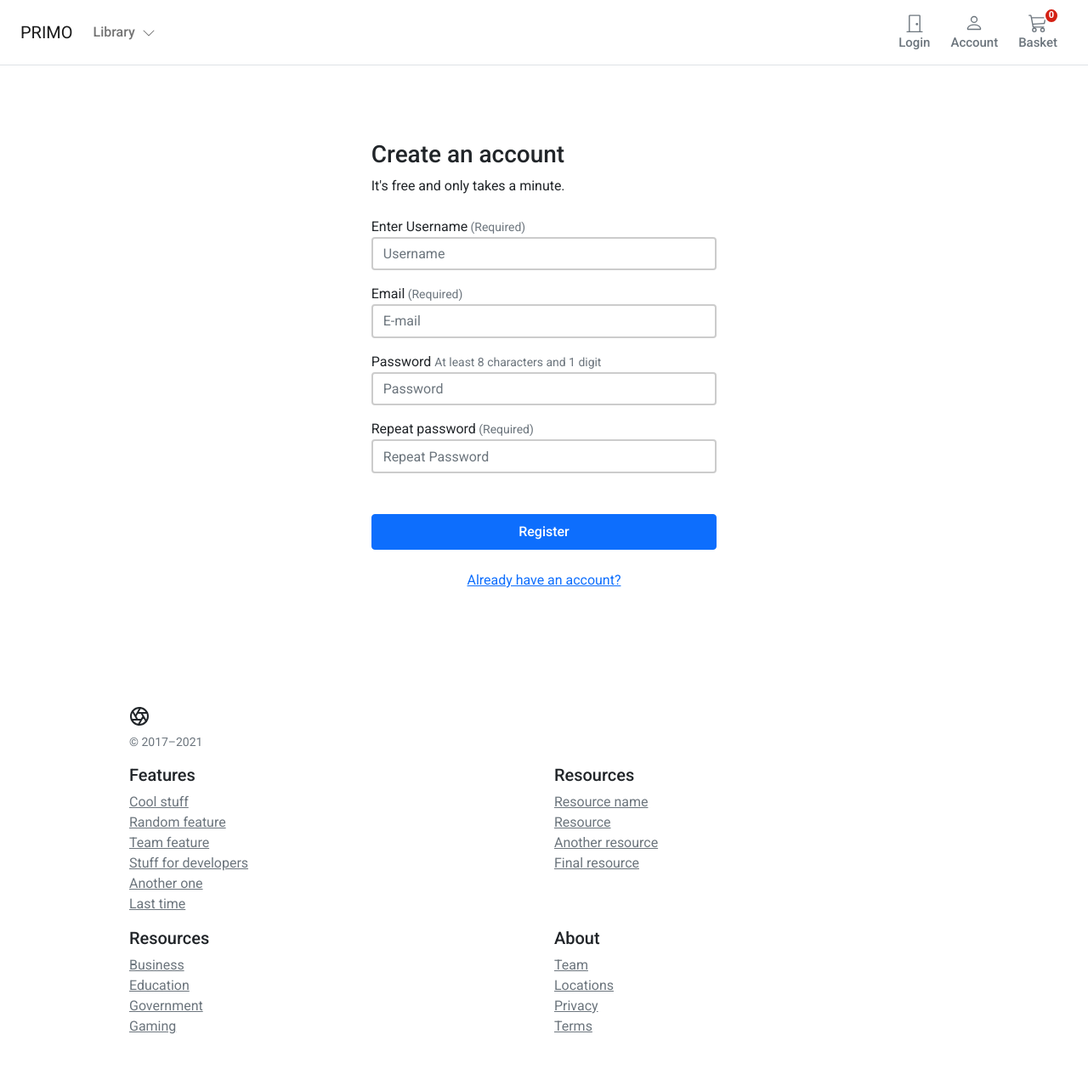
After one commit to michalBisikiewicz/ECM, a Django app: page /account/register/ in a window 1280 px wide. The commit adds this page. Shown: the whole page at 85% size. Run offline with Django 3.2, Linux system fonts and the light colour scheme; data that the repository does not hold is empty; parts of the project's set-up code (start-up, migrations or seed data) failed here and were passed over.

Commit message:
Email setup & templates

```diff
--- a/ECM/settings.py
+++ b/ECM/settings.py
@@ -140,3 +140,6 @@ MEDIA_ROOT = os.path.join(BASE_DIR, 'media/')
 AUTH_USER_MODEL = 'account.UserBase'
 LOGIN_REDIRECT_URL = '/account/dashboard'
 LOGIN_URL = '/account/login/'
+
+# Email setting
+EMAIL_BACKEND = 'django.core.mail.backends.console.EmailBackend'
--- a/ECM/urls.py
+++ b/ECM/urls.py
@@ -21,7 +21,8 @@ from django.urls import include, path
 urlpatterns = [
     path('admin/', admin.site.urls),
     path('', include('store.urls', namespace='store')),
-    path('basket/', include('basket.urls', namespace='basket'))
+    path('basket/', include('basket.urls', namespace='basket')),
+    path('account/', include('account.urls', namespace='account'))
 ]
 
 if settings.DEBUG:
--- a/account/forms.py
+++ b/account/forms.py
@@ -12,3 +12,33 @@ class RegistrationForm(forms.ModelForm):
     class Meta:
         model = UserBase
         fields = ('user_name', 'email',)
+
+    def clean_username(self):
+        user_name = self.cleaned_data['user_name'].lower()
+        r = UserBase.objects.filter(user_name=user_name)
+        if r.count():
+            raise forms.ValidationError('Username already exists')
+        return user_name
+
+    def clean_password2(self):
+        cd = self.cleaned_data
+        if cd['password'] != cd['password2']:
+            raise forms.ValidationError('Passwords do not match.')
+        return cd['password2']
+
+    def clean_email(self):
+        email = self.cleaned_data['email']
+        if UserBase.objects.filter(email=email).exists():
+            raise forms.ValidationError('Please use another email, that is already taken.')
+        return email
+
+    def __init__(self, *args, **kwargs):
+        super().__init__(*args, **kwargs)
+        self.fields['user_name'].widget.attrs.update(
+            {'class': 'form-control mb-3', 'placeholder': 'Username'})
+        self.fields['email'].widget.attrs.update(
+            {'class': 'form-control mb-3', 'placeholder': 'E-mail', 'name': 'email', 'id': 'id_email'})
+        self.fields['password'].widget.attrs.update(
+            {'class': 'form-control mb-3', 'placeholder': 'Password'})
+        self.fields['password2'].widget.attrs.update(
+            {'class': 'form-control', 'placeholder': 'Repeat Password'})
--- /dev/null
+++ b/account/urls.py
@@ -0,0 +1,9 @@
+from django.urls import path
+
+from . import views
+
+app_name = 'account'
+
+urlpatterns = [
+    path('register/', views.account_register, name='register'),
+    ]
--- a/account/views.py
+++ b/account/views.py
@@ -5,13 +5,13 @@ from django.utils.encoding import force_bytes
 from django.utils.http import urlsafe_base64_encode
 
 from .forms import RegistrationForm
+
+from .token import account_activation_token
 # Create your views here.
-from .token import account_activation_token
+
 
 
 def account_register(request):
-    if request.user.is_authenticated:
-        return redirect('/')
 
     if request.method == 'POST':
         registerForm = RegistrationForm(request.POST)
@@ -21,3 +21,17 @@ def account_register(request):
             user.set_password(registerForm.cleaned_data['password'])
             user.is_active = False
             user.save()
+            # Setup email
+            current_site = get_current_site(request)
+            subject = 'Active your account'
+            message = render_to_string('account/registration/account_activation_email.html', {
+                'user': user,
+                'domain': current_site.domain,
+                'uid': urlsafe_base64_encode(force_bytes(user.pk)),
+                'token': account_activation_token.make_token(user),
+            })
+            user.email_user(subject=subject, message=message)
+
+    else:
+        registerForm = RegistrationForm()
+        return render(request, 'account/registration/register.html', {'form': registerForm})
--- /dev/null
+++ b/templates/account/registration/register.html
@@ -0,0 +1,67 @@
+{% extends "store/base.html"%}
+{% block title %} Register {% endblock %}
+{% block content %}
+
+    <style>
+    .account-form input {
+        border: 2px solid #ccc;
+        height: calc(2em + .35rem + 2px);
+    }
+
+    .account-form input:focus {
+        border-color: #1497ff;
+        box-shadow: none;
+    }
+    </style>
+
+    <div class="container-fluid">
+        <div class="row no-gutter">
+            <div class="col-md-12">
+                <div class="login d-flex align-items-center py-5">
+                    <div class="container">
+                        <div class="row">
+                            <div class="col-12 col-lg-7  mx-auto">
+                                <form class="account-form p-4 rounded col-lg-10 mx-auto" action="." method="post">
+                                    {% csrf_token %}
+                                    <h3 class="mb-2">Create an account</h3>
+                                    <p class="mb-4">It's free and only takes a minute.</p>
+
+                                    {% if form.errors %}
+                                    <p>Please correct the following errors:</p>
+                                    {% for field in form %}
+                                    {% if field.errors %}
+                                    <div class="alert alert-primary" role="alert">
+                                        {{ field.label }}: {{ field.errors|striptags }}
+                                    </div>
+                                    {% endif %}
+                                    {% endfor %}
+                                    {% endif %}
+
+                                    <label>{{ form.user_name.label }}<span class="text-muted small">
+                                        (Required)</span></label>
+                                    {{ form.user_name }}
+                                    <label>{{ form.email.label}}<span class="text-muted small">
+                                            (Required)</span></label>
+                                    {{ form.email }}
+                                    <label>{{ form.password.label}}<span class="text-muted mb-4">
+                                            </span></label>
+                                     <small class="form-text text-muted mb-4 small">
+                                        At least 8 characters and 1 digit
+                                    </small>
+                                    {{ form.password }}
+                                    <label>{{ form.password2.label}}<span class="text-muted small">
+                                            (Required)</span></label>
+                                    {{ form.password2 }}
+                                    <button class="btn btn-primary btn-block py-2 mb-4 mt-5 fw500 w-100" type="submit">Register</button>
+                                    <p class="text-center">
+                                        <a href="">Already have an account?</a>
+                                    </p>
+                                </form>
+                            </div>
+                        </div>
+                    </div>
+                </div>
+            </div>
+        </div>
+    </div>
+{% endblock %}
--- a/templates/store/base.html
+++ b/templates/store/base.html
@@ -62,7 +62,7 @@
                     </button>
 
                     {% if user.is_authenticated %}
-                    <a type="button" role="button" href="{% url "account:logout" %}"
+                    <a type="button" role="button" href=""
                         class="btn btn-outline-secondary border-0 basket-btn">
                         <div>
                             <svg xmlns="http://www.w3.org/2000/svg" width="22" height="22" fill="currentColor"
```
Also changed, not shown: templates/account/registration/account_activation_email.html (added, +7 -0 lines).
